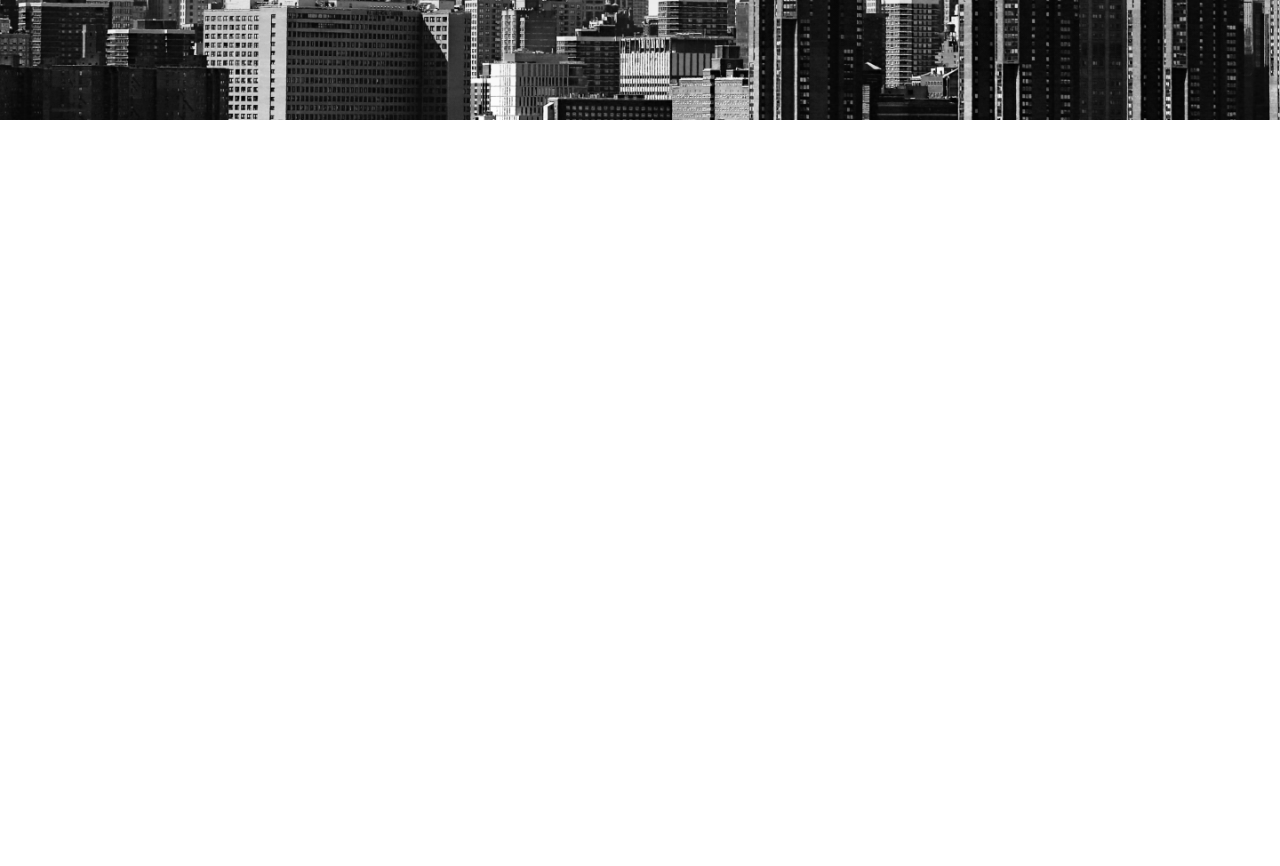
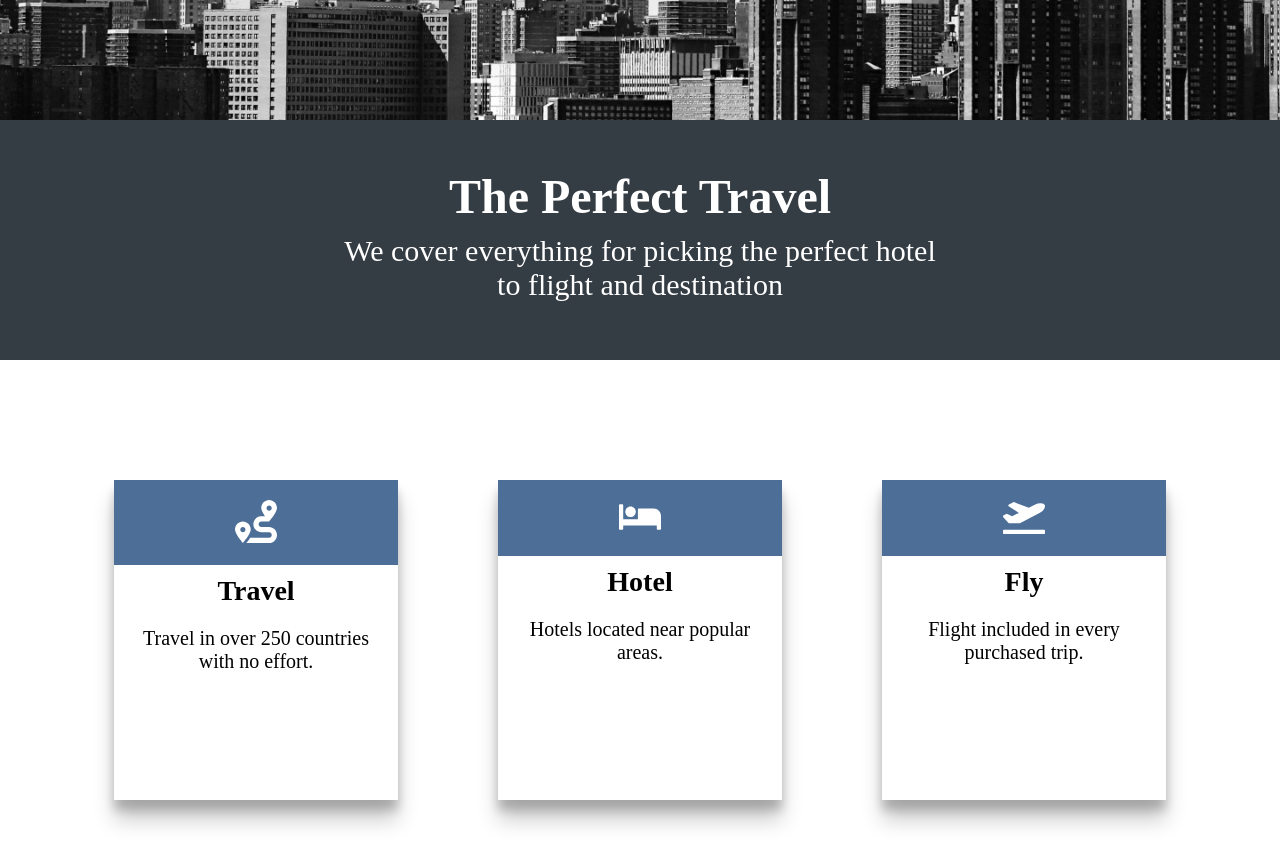
Before and after one commit to your-website/travelly, a React (Create React App) app: page / in a window 1280 px wide. Shown: the part 1480-2346 px from the top of the page. Before the commit the page ends 1600 px from the top, so only its background shows below. Built offline with nearby package versions, Linux system fonts and the light colour scheme; a web font is replaced by a local one.

Commit message:
4. add benefits section

```diff
--- a/src/App.js
+++ b/src/App.js
@@ -1,6 +1,9 @@
+// Components
 import Nav from "./components/Nav";
 import Hero from "./components/Hero";
 import Location from "./components/Location";
+import Benefits from "./components/Benefits";
+// Style
 import GlobalStyles from "./components/GlobalStyles";
 function App() {
   return (
@@ -10,6 +13,7 @@ function App() {
       <main>
         <Hero />
         <Location />
+        <Benefits />
       </main>
     </div>
   );
--- /dev/null
+++ b/src/components/Benefits.js
@@ -0,0 +1,65 @@
+import React from "react";
+// Style
+import styled from "styled-components";
+// Components
+import Card from "./Card";
+// Data
+import data from "../data";
+
+const Benefits = () => {
+  const dataCard = data();
+  return (
+    <BenefitsStyle>
+      <header>
+        <h2>The Perfect Travel</h2>
+        <h3>
+          We cover everything for picking the perfect hotel <br />
+          to flight and destination
+        </h3>
+      </header>
+      <Cards>
+        {dataCard.map((card, index) => {
+          const { icon, description, alt, title } = card;
+          return (
+            <Card
+              key={index}
+              icon={icon}
+              description={description}
+              alt={alt}
+              title={title}
+            />
+          );
+        })}
+      </Cards>
+    </BenefitsStyle>
+  );
+};
+
+export default Benefits;
+
+const BenefitsStyle = styled.section`
+  header {
+    background: #343c44;
+    padding: 3rem;
+    min-height: 30vh;
+    display: flex;
+    flex-direction: column;
+    justify-content: center;
+    align-items: center;
+    color: white;
+    text-align: center;
+
+    h3 {
+      padding: 1rem;
+    }
+  }
+`;
+
+const Cards = styled.div`
+  width: 90%;
+  margin: auto;
+  display: flex;
+  flex-wrap: wrap;
+  min-height: 70vh;
+  align-items: center;
+`;
--- /dev/null
+++ b/src/components/Card.js
@@ -0,0 +1,49 @@
+import React from "react";
+// Style
+import styled from "styled-components";
+
+const Card = ({ icon, alt, title, description }) => {
+  return (
+    <CardStyle>
+      <CardIcon>
+        <img src={icon} alt={alt} />
+      </CardIcon>
+      <h4>{title}</h4>
+      <p>{description}</p>
+    </CardStyle>
+  );
+};
+
+export default Card;
+
+const CardStyle = styled.div`
+  flex: 1 0 25rem;
+  min-height: 40vh;
+  margin: 2rem 5rem;
+
+  box-shadow: 0px 10px 10px rgba(0, 0, 0, 0.2), 0px 20px 20px rgba(0, 0, 0, 0.2);
+
+  display: flex;
+  flex-direction: column;
+  align-items: center;
+  text-align: center;
+
+  img {
+    max-width: 15%;
+    margin: 2rem;
+  }
+
+  h4,
+  p {
+    padding: 1rem;
+  }
+
+  @media (max-width: 320px) {
+    margin: 2rem 1rem;
+  }
+`;
+
+const CardIcon = styled.div`
+  background: #4c6e97;
+  width: 100%;
+`;
--- a/src/components/Location.js
+++ b/src/components/Location.js
@@ -1,6 +1,6 @@
 import React from "react";
 // Style
-import styled, { keyframes } from "styled-components";
+import styled from "styled-components";
 // Image
 import backgroundLocation from "../img/new-york-page.png";
 import cloudImage from "../img/cloud.png";
--- /dev/null
+++ b/src/data.js
@@ -0,0 +1,28 @@
+import routeIcon from "./icons/route-solid.svg";
+import debIcon from "./icons/bed-solid.svg";
+import planeIcon from "./icons/plane-departure-solid.svg";
+
+const data = () => {
+  return [
+    {
+      icon: routeIcon,
+      title: "Travel",
+      description: "Travel in over 250 countries with no effort.",
+      alt: "travel",
+    },
+    {
+      icon: debIcon,
+      title: "Hotel",
+      description: "Hotels located near popular areas.",
+      alt: "hotel",
+    },
+    {
+      icon: planeIcon,
+      title: "Fly",
+      description: "Flight included in every purchased trip.",
+      alt: "fly",
+    },
+  ];
+};
+
+export default data;
```
Also changed, not shown: 1 other file (tests, documents, lock files or other folders).
